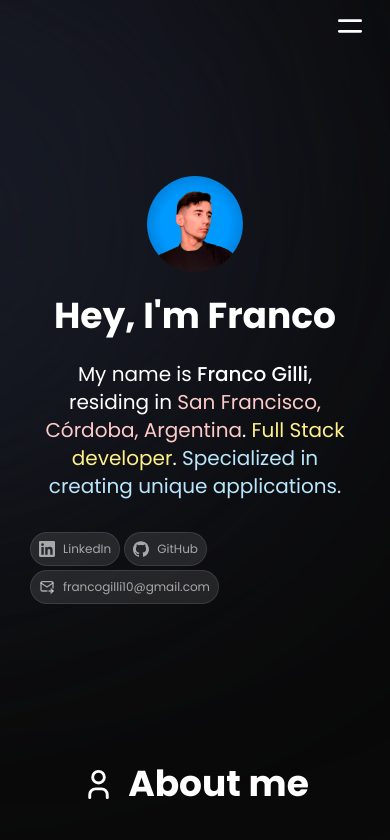
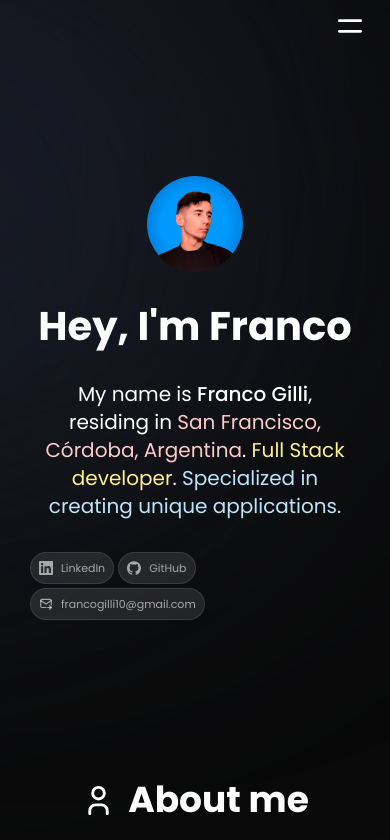
Before and after one commit to francoogilli/portfolio, a React (Vite) app: page / in a window 390 px wide. Shown: the top 840 px of the page. Built offline with nearby package versions, Linux system fonts and the light colour scheme.

Commit message:
Fixing Social pill in mobile devices

```diff
--- a/src/components/Intro.jsx
+++ b/src/components/Intro.jsx
@@ -14,7 +14,7 @@ function Intro() {
                     alt="Franco Gilli photo"
                     className="rounded-full  w-24 h-24 mb-6 transition duration-700 ease-in-out hover:scale-110"
                 />
-                <h1 className="text-white text-4xl md:text-6xl lg:text-7xl font-bold flex flex-row gap-x-4 pb-6 lg:pb-10">
+                <h1 className="text-white text-[2.5rem] md:text-6xl lg:text-7xl font-bold flex flex-row gap-x-4 pb-6 lg:pb-10">
                     Hey, I'm Franco
                 </h1>
                 <h2 class="text-xl lg:text-xl text-balance max-w-[700px] text-white">
@@ -27,17 +27,17 @@ function Intro() {
                 </h2>
                 <nav class="flex gap-1 sm:gap-4 mt-8 flex-wrap">
                     <a target="_blank" href="https://www.linkedin.com/in/franco-gilli/" className="bg-white/10 border border-white/10 rounded-full flex
-                         justify-center items-center gap-x-2 py-1 px-2 md:py-2 md:px-4 text-xs md:text-base
+                         justify-center items-center gap-x-2 py-1 px-2 md:py-2 md:px-4 text-[.6875rem] md:text-base
                          text-white/60 transition hover:scale-110 hover:bg-white/10 hover:text-white">
                             <LinkedIn/>LinkedIn
                     </a>
                     <a target="_blank" href="https://github.com/francoogilli" className="bg-white/10 border border-white/10 rounded-full flex
-                         justify-center items-center gap-x-2 py-1 px-2 md:py-2 md:px-4 text-xs md:text-base
+                         justify-center items-center gap-x-2 py-1 px-2 md:py-2 md:px-4 text-[.6875rem] md:text-base
                          text-white/60 transition hover:scale-110 hover:bg-white/10 hover:text-white">
                             <Github/>GitHub
                     </a>
                     <a target="_blank" href="mailto:francogilli10@gmail.com" className="bg-white/10 border border-white/10 rounded-full flex
-                         justify-center items-center gap-x-2 py-1 px-2 md:py-2 md:px-4 text-xs md:text-base
+                         justify-center items-center gap-x-2 py-1 px-2 md:py-2 md:px-4 text-[.6875rem] md:text-base
                          text-white/60 transition hover:scale-110 hover:bg-white/10 hover:text-white"><Email/>francogilli10@gmail.com
                     </a>
                 </nav>
--- a/src/icons/Email.jsx
+++ b/src/icons/Email.jsx
@@ -7,7 +7,7 @@ const EmailIcon = () => (
   height="24"
   viewBox="0 0 24 24"
   stroke-width="2"
-  className='w-4 h-4 sm:w-6 sm:h-6 my-1 sm:my-0'
+  className='w-3.5 h-3.5 sm:w-6 sm:h-6 my-1 sm:my-0'
   stroke="currentColor"
   fill="none"
   stroke-linecap="round"
--- a/src/icons/Github.jsx
+++ b/src/icons/Github.jsx
@@ -5,7 +5,7 @@ const Github = () => (
   width="256"
   height="250"
   fill="currentColor"
-  className='w-4 h-4 sm:w-6 sm:h-6 my-1 sm:my-0'
+  className='w-3.5 h-3.5 sm:w-6 sm:h-6 my-1 sm:my-0'
   xmlns="http://www.w3.org/2000/svg"
   preserveAspectRatio="xMidYMid"
   viewBox="0 0 256 250"
--- a/src/icons/LinkedIn.jsx
+++ b/src/icons/LinkedIn.jsx
@@ -5,7 +5,7 @@ const LinkedInIcon = () => (
 
   width="256"
   height="256"
-  className='w-4 h-4 sm:w-6 sm:h-6 my-1 sm:my-0'
+  className='w-3.5 h-3.5 sm:w-6 sm:h-6 my-1 sm:my-0'
   xmlns="http://www.w3.org/2000/svg"
   preserveAspectRatio="xMidYMid"
   viewBox="0 0 256 256"
```
